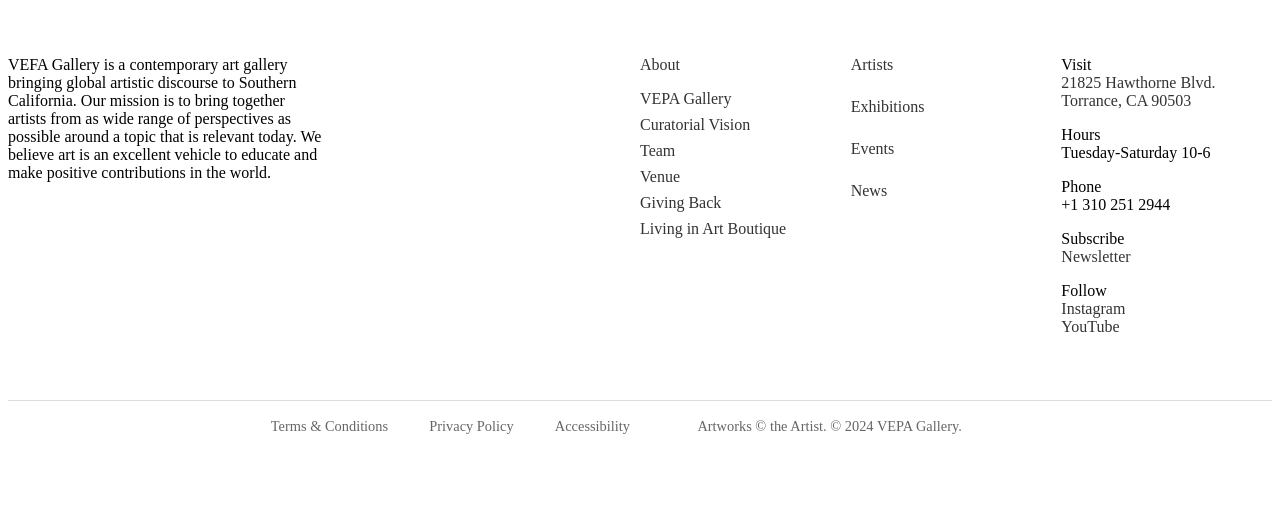
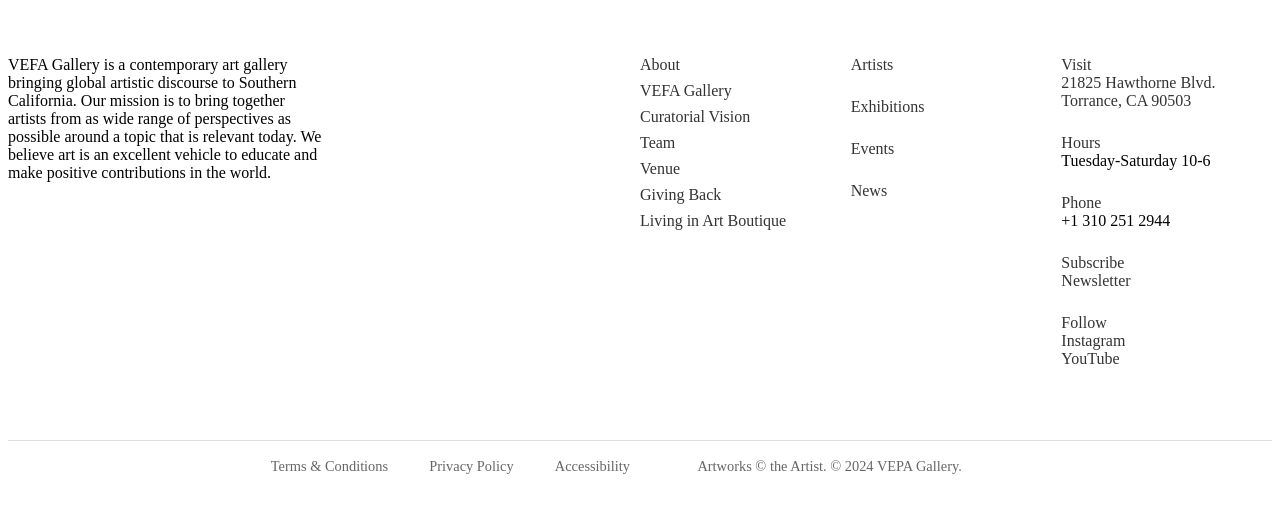
Before and after one commit to elizawimberly/bean-footer, a plain HTML site: page indextest.html in a window 1280 px wide. Drawn offline with Linux system fonts and the light colour scheme.

Commit message:
updates to fix styling discrepancies in artlogic

```diff
--- a/indextest.html
+++ b/indextest.html
@@ -20,11 +20,10 @@
         </div>
         <div class="footer-section links">
           <div class="link-column about-column">
-            <p>
-              <span><a href="https://vefagallery.com/about">About</a></span>
-            </p>
             <ul>
-              <li><a href="https://vefagallery.com/about">VEPA Gallery</a></li>
+              <li><a href="https://vefagallery.com/about">About</a></li>
+              <li></li>
+              <li><a href="https://vefagallery.com/about">VEFA Gallery</a></li>
               <li>
                 <a href="https://vefagallery.com/about/curatorial-vision"
                   >Curatorial Vision</a
@@ -55,23 +54,36 @@
             </ul>
           </div>
           <div class="link-column visit-column">
-            <p>
-              Visit<br /><a href="https://maps.app.goo.gl/JCc4U7jRAcuxmp589"
-                >21825 Hawthorne Blvd.<br />Torrance, CA 90503</a
-              >
-            </p>
-            <p>Hours<br />Tuesday-Saturday 10-6</p>
-            <p>Phone<br />+1 310 251 2944</p>
-            <p>
-              Subscribe<br /><a href="https://vefagallery.com/mailing-list"
-                >Newsletter</a
-              >
-            </p>
-            <p>
-              Follow<br /><a href="https://instagram.com/vefagallery"
-                >Instagram</a
-              ><br /><a href="https://youtube.com/@VEFAGallery">YouTube</a>
-            </p>
+            <ul>
+              <li>
+                <a>Visit</a><br />
+                <a href="https://maps.app.goo.gl/JCc4U7jRAcuxmp589">
+                  21825 Hawthorne Blvd.<br />
+                  Torrance, CA 90503
+                </a>
+              </li>
+
+              <li>
+                <a>Hours</a><br />
+                Tuesday-Saturday 10-6
+              </li>
+
+              <li>
+                <a>Phone</a><br />
+                +1 310 251 2944
+              </li>
+
+              <li>
+                <a>Subscribe</a><br />
+                <a href="https://vefagallery.com/mailing-list">Newsletter</a>
+              </li>
+
+              <li>
+                <a>Follow</a><br />
+                <a href="https://instagram.com/vefagallery">Instagram</a><br />
+                <a href="https://youtube.com/@VEFAGallery">YouTube</a>
+              </li>
+            </ul>
           </div>
         </div>
       </div>
--- a/stylestest.css
+++ b/stylestest.css
@@ -51,6 +51,10 @@
 }
 
 .link-column.artists-column ul li {
+  margin-bottom: 1.5rem;
+}
+
+.link-column.visit-column ul li {
   margin-bottom: 1.5rem;
 }
 
```
